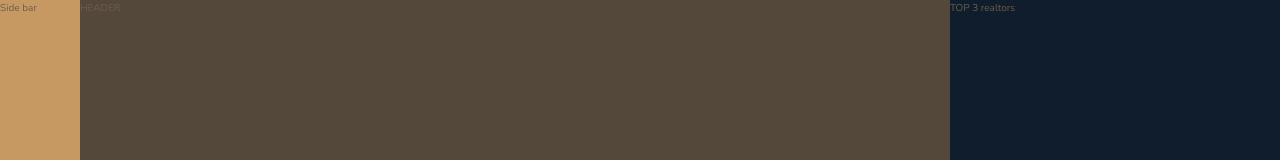
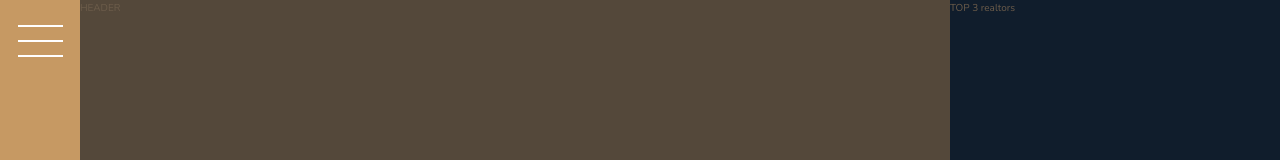
Before and after one commit to bearaxe/ACC-Nexter, a plain HTML site: page index.html in a window 1280 px wide. Shown: the top 160 px of the page. Drawn offline with nearby package versions, Linux system fonts and the light colour scheme.

Commit message:
ch 9: build sidebar

```diff
--- a/css/style.css
+++ b/css/style.css
@@ -74,7 +74,27 @@ body {
 .sidebar {
   background-color: #c69963;
   grid-column: sidebar-start / sidebar-end;
-  grid-row: 1 / -1; }
+  grid-row: 1 / -1;
+  display: flex;
+  justify-content: center; }
+
+.nav-btn {
+  border: none;
+  border-radius: 0;
+  background-color: #fff;
+  height: 2px;
+  width: 4.5rem;
+  margin-top: 4rem; }
+  .nav-btn::before, .nav-btn::after {
+    content: '';
+    display: block;
+    background-color: #fff;
+    height: 2px;
+    width: 4.5rem; }
+  .nav-btn::before {
+    transform: translateY(-1.5rem); }
+  .nav-btn::after {
+    transform: translateY(1.3rem); }
 
 .header {
   background-color: #54483A;
--- a/index.html
+++ b/index.html
@@ -13,7 +13,7 @@
     </head>
     <body class="container">
         <div class="sidebar">
-            Side bar
+            <button class="nav-btn"></button>
         </div>
 
         <header class="header">
--- a/sass/_sidebar.scss
+++ b/sass/_sidebar.scss
@@ -3,4 +3,34 @@
 
   grid-column: sidebar-start / sidebar-end;
   grid-row: 1 / -1;
+
+  display: flex;
+  justify-content: center;
 }
+
+.nav-btn {
+  border: none;
+  border-radius: 0;
+
+  background-color: #fff;
+  height: 2px;
+  width: 4.5rem;
+
+  margin-top: 4rem;
+
+  &::before,
+  &::after {
+    content: '';
+    display: block;
+    background-color: #fff;
+    height: 2px;
+    width: 4.5rem;
+  }
+
+  &::before{
+    transform: translateY(-1.5rem);
+  }
+  &::after{
+    transform: translateY(1.3rem);
+  }
+}
```
